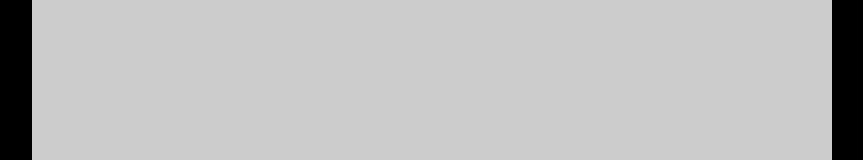
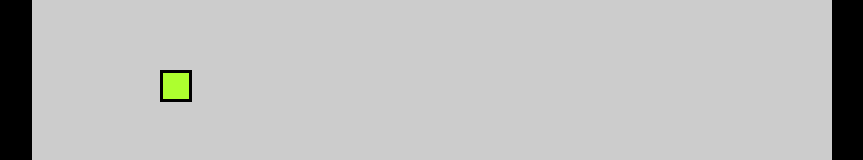
Before and after one commit to KadenHansen/Snake-Browser-Game, a plain HTML site: page index.html in a window 1280 px wide. Shown: the part 538-698 px from the top of the page, without its empty margins (208-1071 px from the left). Drawn offline with Linux system fonts and the light colour scheme.

Commit message:
start food class for creating food mechanic

```diff
--- /dev/null
+++ b/food.js
@@ -0,0 +1,15 @@
+export class Food {
+    constructor() {
+        this.coords = { x: 5, y: 20 }
+    }
+
+    create() {
+        let gameWorld = document.querySelector(".game-world")
+        gameWorld.innerHTML = ""
+            let food = document.createElement("div")
+            food.style.gridRowStart = this.coords.y
+            food.style.gridColumnStart = this.coords.x
+            food.classList.add("food")
+            gameWorld.append(food)
+    }
+}
--- a/script.js
+++ b/script.js
@@ -1,7 +1,10 @@
 import { Snake } from "./snake.js"
+import { Food } from "./food.js"
 
 const greenSnake = new Snake(2)
+let food = new Food()
 greenSnake.setControls()
+food.create()
 
 let currentFrame = 0
 let previousFrame = 0
--- a/snake.js
+++ b/snake.js
@@ -8,7 +8,12 @@ export class Snake {
 
     create() {
         let gameWorld = document.querySelector(".game-world")
-        gameWorld.innerHTML = ""
+        let snakePieces = document.querySelectorAll(".snake")
+        // gameWorld.innerHTML = ""
+        snakePieces.forEach(segment => {
+            segment.remove()
+        })
+
         this.body.forEach(snakePiece => {
             let snakeSection = document.createElement("div")
             snakeSection.style.gridRowStart = snakePiece.y
--- a/styles.css
+++ b/styles.css
@@ -33,6 +33,6 @@ body {
 }
 
 .food {
-    border: 0.25em solid black;
+    border: 0.2em solid black;
     background-color: greenyellow;
 }
```
